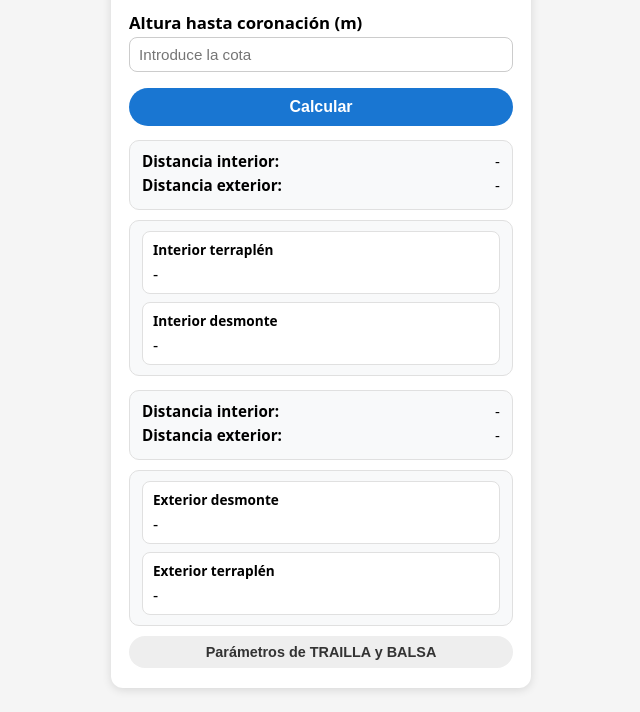
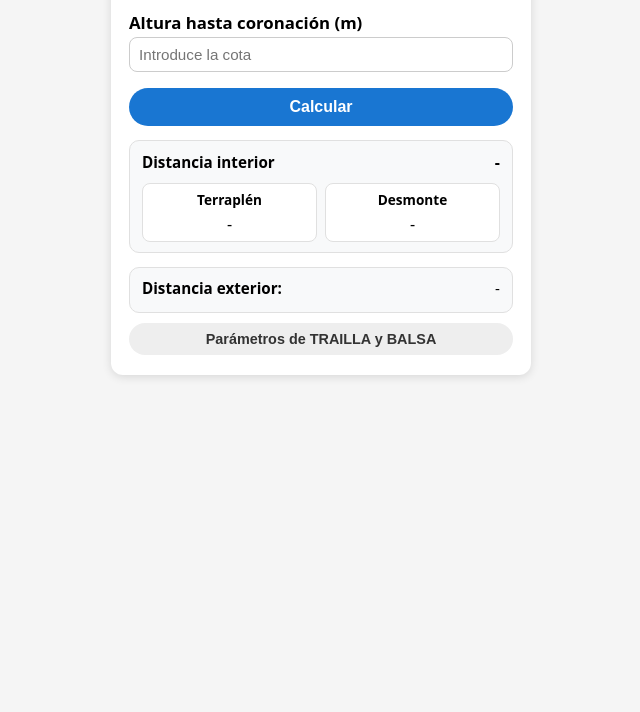
Before and after one commit to metrumto/balsamur_v2, a plain HTML site: page index.html in a window 1280 px wide. Shown: the part 89-801 px from the top of the page, without its empty margins (319-959 px from the left). Drawn offline with Linux system fonts and the light colour scheme.

Commit message:
Add files via upload

```diff
--- a/app.js
+++ b/app.js
@@ -73,9 +73,11 @@ function calcular() {
   const alturaCoronacion = parseNum('alturaCoronacion');
   const alturaFondo = parseNum('alturaFondo');
 
-  if ([anchoTeja, anchoCoronacion, taludInterior,
+  if (
+    [anchoTeja, anchoCoronacion, taludInterior,
      taludExterior, alturaCoronacion, alturaFondo]
-      .some(v => isNaN(v))) {
+      .some(v => isNaN(v))
+  ) {
     errorDiv.textContent = 'Revisa los parámetros, hay valores no válidos.';
     return;
   }
@@ -88,6 +90,7 @@ function calcular() {
     return;
   }
 
+  // Distancias interior y exterior
   const di = (anchoCoronacion / 2) + (cota * taludInterior) - (anchoTeja / 2);
   const de = (anchoCoronacion / 2) + (cota * taludExterior) - (anchoTeja / 2);
 
@@ -95,11 +98,15 @@ const de = (anchoCoronacion / 2) + (cota * taludExterior) - (anchoTeja / 2);
   const terraplenInt = (anchoCoronacion / 2) + (cota * taludInterior) - (anchoTeja / 2);
   const desmonteInt  = (anchoCoronacion / 2) + (cota * taludInterior) + (anchoTeja / 2);
 
-// Actualizar spans principales
+  // Actualizar cabecera de distancia interior
   interiorSpan.textContent = di.toFixed(2) + ' m';
+
+  // Si mantienes la tarjeta de distancia exterior
+  if (exteriorSpan) {
     exteriorSpan.textContent = de.toFixed(2) + ' m';
+  }
 
-// Cuadrados interior
+  // Actualizar celdas terraplén / desmonte
   document.getElementById('terraplen-int').textContent = terraplenInt.toFixed(2) + ' m';
   document.getElementById('desmonte-int').textContent  = desmonteInt.toFixed(2) + ' m';
 
--- a/index.html
+++ b/index.html
@@ -226,6 +226,50 @@
 	.result-square-value {
 	  font-size: 1rem;
 	}
+	.distance-card {
+	  display: flex;
+	  flex-direction: column;
+	  gap: 10px;
+	}
+
+	.distance-header {
+	  display: flex;
+	  justify-content: space-between;
+	  align-items: baseline;
+	}
+
+	.distance-header .result-label {
+	  font-size: 0.95rem;
+	}
+
+	.distance-header #interior {
+	  font-size: 1rem;
+	  font-weight: 600;
+	}
+
+	.distance-grid {
+	  display: grid;
+	  grid-template-columns: 1fr 1fr;
+	  gap: 8px;
+	}
+
+	.distance-cell {
+	  border-radius: 8px;
+	  border: 1px solid #e0e0e0;
+	  padding: 6px 8px;
+	  background-color: #ffffff;
+	  text-align: center;
+	}
+
+	.distance-cell-label {
+	  font-weight: 600;
+	  font-size: 0.85rem;
+	  margin-bottom: 4px;
+	}
+
+	.distance-cell-value {
+	  font-size: 1rem;
+	}
   </style>
 </head>
 <body>
@@ -244,46 +288,27 @@
 
       <div id="error" class="error"></div>
 
-      <div class="result-card">
-        <div class="result-row">
-          <span class="result-label">Distancia interior:</span>
-          <span id="interior">-</span>
-        </div>
-        <div class="result-row">
-          <span class="result-label">Distancia exterior:</span>
-          <span id="exterior">-</span>
-        </div>
-	  </div>
-		<div class="result-card result-card-secondary">
-		  <div class="result-square">
-			<div class="result-square-label">Interior terraplén</div>
-			<div class="result-square-value" id="terraplen-int">-</div>
+		<div class="result-card distance-card">
+		  <div class="distance-header">
+			<span class="result-label">Distancia interior</span>
+			<span id="interior">-</span>
 		  </div>
-		  <div class="result-square">
-			<div class="result-square-label">Interior desmonte</div>
-			<div class="result-square-value" id="desmonte-int">-</div>
+
+		  <div class="distance-grid">
+			<div class="distance-cell">
+			  <div class="distance-cell-label">Terraplén</div>
+			  <div class="distance-cell-value" id="terraplen-int">-</div>
+			</div>
+			<div class="distance-cell">
+			  <div class="distance-cell-label">Desmonte</div>
+			  <div class="distance-cell-value" id="desmonte-int">-</div>
+			</div>
 		  </div>
 		</div>
-	  <div class="result-card">
-		  <div class="result-row">
-			<span class="result-label">Distancia interior:</span>
-			<span id="interior">-</span>
-		  </div>
+		<div class="result-card">
 		  <div class="result-row">
 			<span class="result-label">Distancia exterior:</span>
 			<span id="exterior">-</span>
-		  </div>
-		</div>
-
-		<!-- Cuadrados talud exterior -->
-		<div class="result-card result-card-secondary">
-		  <div class="result-square">
-			<div class="result-square-label">Exterior desmonte</div>
-			<div class="result-square-value" id="desmonte-ext">-</div>
-		  </div>
-		  <div class="result-square">
-			<div class="result-square-label">Exterior terraplén</div>
-			<div class="result-square-value" id="terraplen-ext">-</div>
 		  </div>
 		</div>
 
```
Lines whose indentation alone changed are shown as unchanged.
